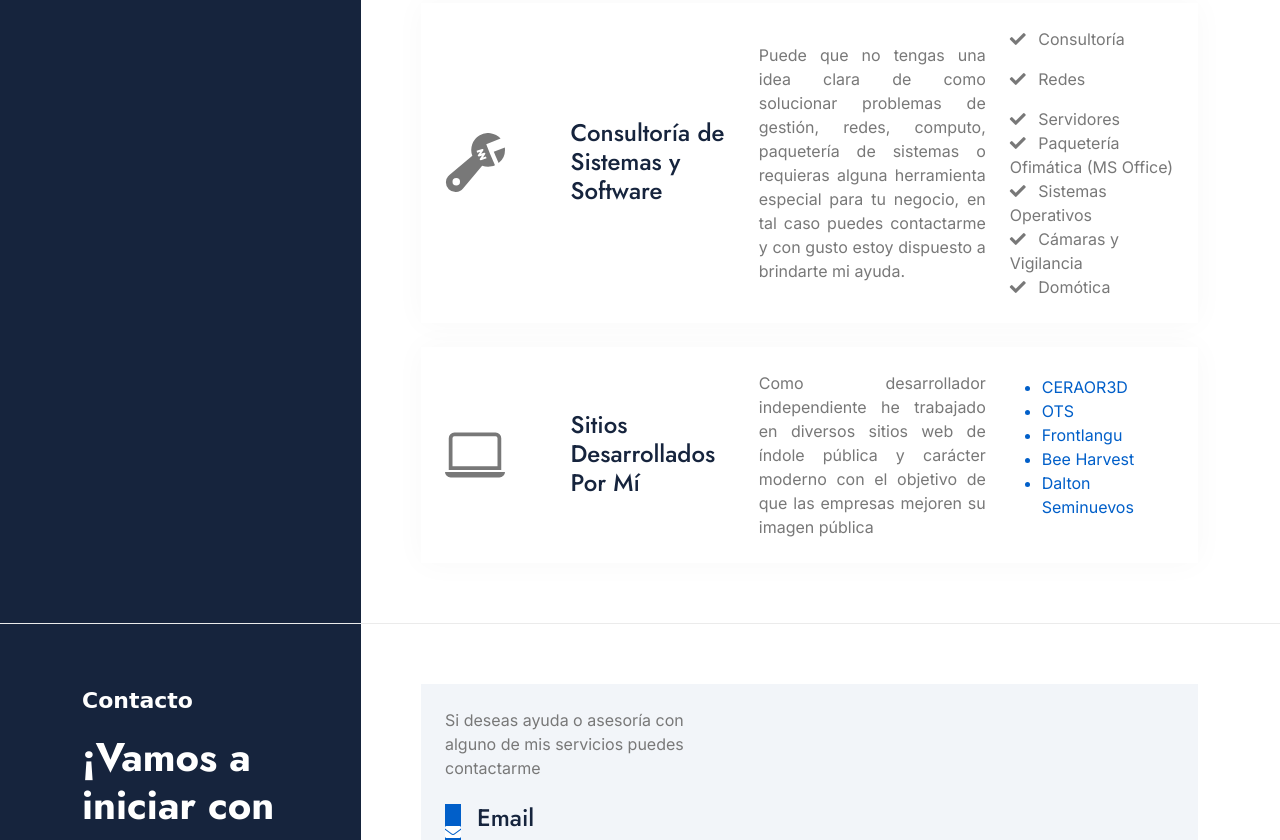
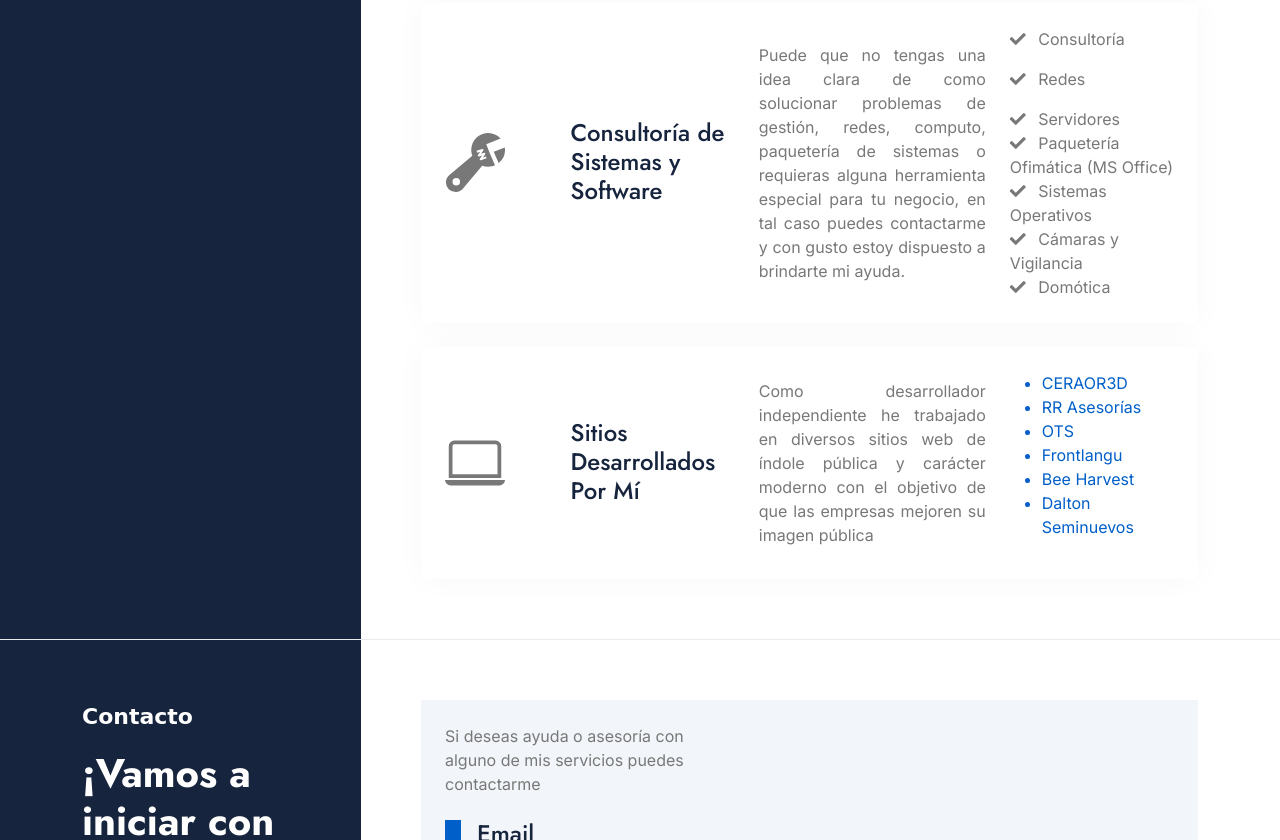
Before and after one commit to PedroMedina97/PedroMedina97.github.io, a plain HTML site: page index.html in a window 1280 px wide. Shown: the part 4396-5236 px from the top of the page. Drawn offline with nearby package versions, Linux system fonts and the light colour scheme; a web font is replaced by a local one.

Commit message:
[fix]: se agrego rrasesorias

```diff
--- a/index.html
+++ b/index.html
@@ -502,6 +502,9 @@
                                                 <a href="https://www.ceraor3d.com/">
                                                     <li>CERAOR3D</li>
                                                 </a>
+                                                <a href="https://www.rrasesorias.com/">
+                                                    <li>RR Asesorías</li>
+                                                </a>
                                                 <a href="http://www.ots-tech.com/#/home">
                                                     <li>OTS</li>
                                                 </a>
```
Also changed, not shown: LICENSE.txt (deleted).
